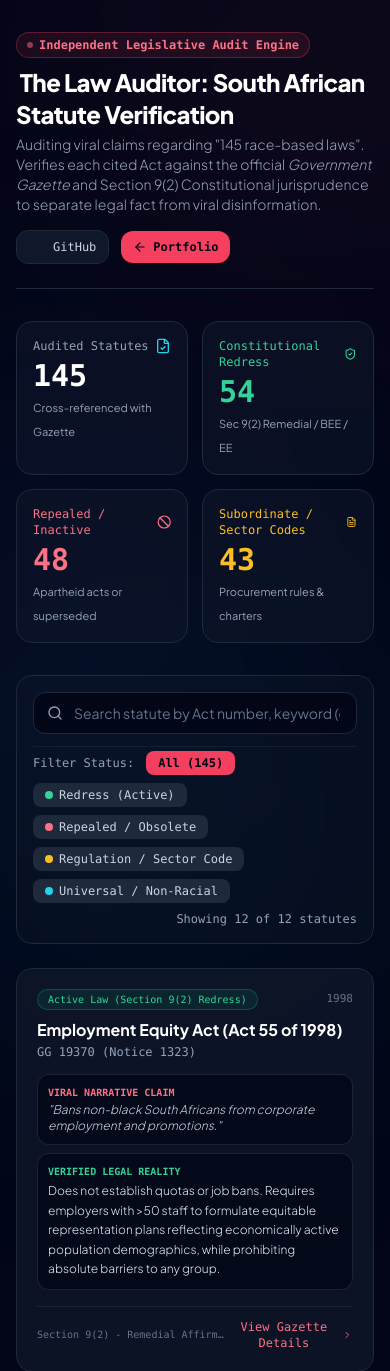
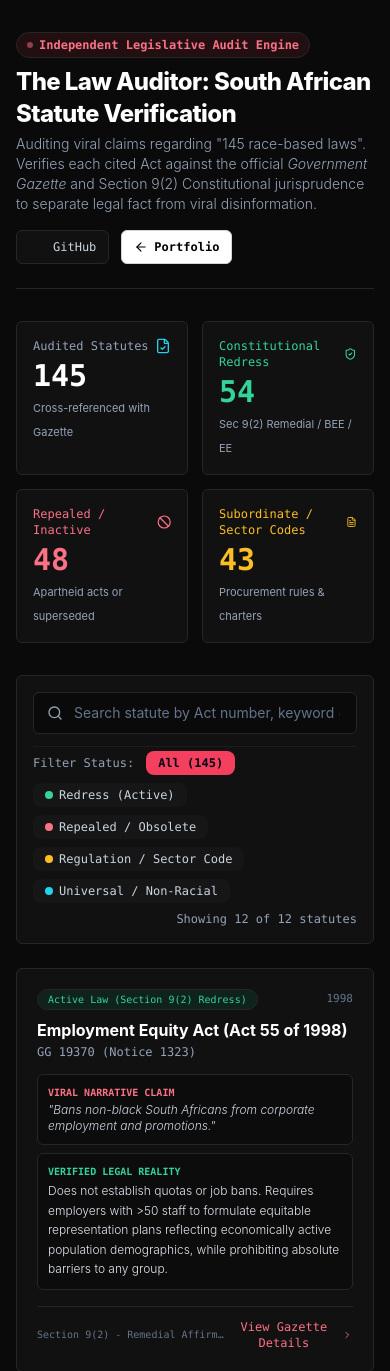
Before and after one commit to BongaManzini/racelaw-auditor, a plain HTML site: page index.html in a window 390 px wide. Shown: the top 1371 px of the page. Drawn offline with nearby package versions, Linux system fonts and the light colour scheme.

Commit message:
style: convert to minimal dark-mode SaaS interface with hard borders and zero glows

```diff
--- a/index.html
+++ b/index.html
@@ -10,32 +10,27 @@
   <link href="https://fonts.googleapis.com/css2?family=Plus+Jakarta+Sans:wght@300;400;500;600;700;800&family=JetBrains+Mono:wght@400;500;600&display=swap" rel="stylesheet">
   <script src="https://unpkg.com/lucide@latest"></script>
   <style>
-    body { font-family: 'Plus Jakarta Sans', sans-serif; }
+    body { font-family: 'Inter', -apple-system, BlinkMacSystemFont, 'Segoe UI', Roboto, sans-serif, sans-serif; }
     .font-mono { font-family: 'JetBrains Mono', monospace; }
   </style>
 </head>
-<body class="bg-slate-950 text-slate-100 min-h-screen selection:bg-rose-500/20 selection:text-rose-400">
+<body class="bg-[#0a0a0a] text-slate-100 min-h-screen selection:bg-rose-500/20 selection:text-rose-400">
 
-  <!-- Ambient background glow -->
-  <div class="fixed inset-0 pointer-events-none z-0">
-    <div class="absolute -top-32 left-1/3 w-96 h-96 bg-rose-500/10 rounded-full blur-[140px]"></div>
-    <div class="absolute top-1/2 -left-40 w-96 h-96 bg-indigo-500/10 rounded-full blur-[150px]"></div>
-    <div class="absolute -bottom-40 right-10 w-96 h-96 bg-cyan-500/10 rounded-full blur-[140px]"></div>
-  </div>
+
 
   <div class="relative z-10 max-w-6xl mx-auto px-4 sm:px-6 py-8">
     <!-- Header -->
-    <header class="border-b border-slate-800 pb-6 mb-8 flex flex-col md:flex-row md:items-center justify-between gap-4">
+    <header class="border-b border-[#262626] pb-6 mb-8 flex flex-col md:flex-row md:items-center justify-between gap-4">
       <div>
         <div class="flex items-center gap-2 mb-2">
-          <span class="px-2.5 py-1 rounded-full text-xs font-mono font-semibold bg-rose-500/10 text-rose-400 border border-rose-500/30 flex items-center gap-1.5">
+          <span class="px-2.5 py-1 rounded-full text-xs font-mono font-semibold bg-rose-500/10 text-rose-400 border border-[#262626] flex items-center gap-1.5">
             <span class="w-1.5 h-1.5 rounded-full bg-rose-400 animate-pulse"></span>
             Independent Legislative Audit Engine
           </span>
           <span class="text-xs font-mono text-slate-400 hidden sm:inline">SA Informatics Master Portfolio</span>
         </div>
         <h1 class="text-2xl sm:text-4xl font-extrabold tracking-tight text-white flex items-center gap-3">
-          <span>️ The Law Auditor: South African Statute Verification</span>
+          <span>The Law Auditor: South African Statute Verification</span>
         </h1>
         <p class="text-slate-400 text-sm sm:text-base mt-1 max-w-2xl font-light">
           Auditing viral claims regarding "145 race-based laws". Verifies each cited Act against the official <em>Government Gazette</em> and Section 9(2) Constitutional jurisprudence to separate legal fact from viral disinformation.
@@ -43,11 +38,11 @@
       </div>
 
       <div class="flex items-center gap-3">
-        <a href="https://github.com/BongaManzini/racelaw-auditor" target="_blank" rel="noopener noreferrer" class="px-3 py-2 rounded-xl bg-slate-900 border border-slate-800 text-slate-300 hover:text-white hover:border-slate-700 text-xs font-mono flex items-center gap-2 transition-all">
+        <a href="https://github.com/BongaManzini/racelaw-auditor" target="_blank" rel="noopener noreferrer" class="px-3 py-2 rounded-md bg-[#111111] border border-[#262626] text-slate-300 hover:text-white hover:border-[#333333] text-xs font-mono flex items-center gap-2 transition-all">
           <i data-lucide="github" class="w-4 h-4"></i>
           <span>GitHub</span>
         </a>
-        <a href="../" class="px-3 py-2 rounded-xl bg-rose-500 hover:bg-rose-400 text-slate-950 text-xs font-bold font-mono flex items-center gap-1.5 transition-all">
+        <a href="../" class="px-3 py-2 rounded-md bg-white hover:bg-neutral-200 text-black border border-neutral-300 text-xs font-bold font-mono flex items-center gap-1.5 transition-all">
           <i data-lucide="arrow-left" class="w-3.5 h-3.5"></i>
           <span>Portfolio</span>
         </a>
@@ -56,7 +51,7 @@
 
     <!-- Audit Summary Metric Cards -->
     <div class="grid grid-cols-2 sm:grid-cols-4 gap-3.5 mb-8">
-      <div class="bg-slate-900/60 border border-slate-800 rounded-2xl p-4">
+      <div class="bg-[#111111] border border-[#262626] rounded-md p-4">
         <div class="flex items-center justify-between text-xs font-mono text-slate-400">
           <span>Audited Statutes</span>
           <i data-lucide="file-check" class="w-4 h-4 text-cyan-400"></i>
@@ -65,7 +60,7 @@
         <span class="text-[11px] text-slate-400">Cross-referenced with Gazette</span>
       </div>
 
-      <div class="bg-slate-900/60 border border-slate-800 rounded-2xl p-4">
+      <div class="bg-[#111111] border border-[#262626] rounded-md p-4">
         <div class="flex items-center justify-between text-xs font-mono text-emerald-400">
           <span>Constitutional Redress</span>
           <i data-lucide="shield-check" class="w-4 h-4 text-emerald-400"></i>
@@ -74,7 +69,7 @@
         <span class="text-[11px] text-slate-400">Sec 9(2) Remedial / BEE / EE</span>
       </div>
 
-      <div class="bg-slate-900/60 border border-slate-800 rounded-2xl p-4">
+      <div class="bg-[#111111] border border-[#262626] rounded-md p-4">
         <div class="flex items-center justify-between text-xs font-mono text-rose-400">
           <span>Repealed / Inactive</span>
           <i data-lucide="ban" class="w-4 h-4 text-rose-400"></i>
@@ -83,7 +78,7 @@
         <span class="text-[11px] text-slate-400">Apartheid acts or superseded</span>
       </div>
 
-      <div class="bg-slate-900/60 border border-slate-800 rounded-2xl p-4">
+      <div class="bg-[#111111] border border-[#262626] rounded-md p-4">
         <div class="flex items-center justify-between text-xs font-mono text-amber-400">
           <span>Subordinate / Sector Codes</span>
           <i data-lucide="file-text" class="w-4 h-4 text-amber-400"></i>
@@ -94,7 +89,7 @@
     </div>
 
     <!-- Search & Filter Controls -->
-    <div class="bg-slate-900/40 border border-slate-800 rounded-2xl p-4 mb-6 space-y-3">
+    <div class="bg-[#111111] border border-[#262626] rounded-md p-4 mb-6 space-y-3">
       <div class="flex flex-col sm:flex-row gap-3">
         <div class="relative flex-1">
           <i data-lucide="search" class="w-4 h-4 text-slate-400 absolute left-3.5 top-1/2 -translate-y-1/2"></i>
@@ -102,30 +97,30 @@
             type="text"
             id="search-input"
             placeholder="Search statute by Act number, keyword (e.g. 'Employment Equity', 'Gazette', 'Land', 'BEE')..."
-            class="w-full bg-slate-950 border border-slate-800 rounded-xl pl-10 pr-4 py-2.5 text-sm text-slate-100 placeholder-slate-500 focus:outline-none focus:border-rose-500/50"
+            class="w-full bg-[#0a0a0a] border border-[#262626] rounded-md pl-10 pr-4 py-2.5 text-sm text-slate-100 placeholder-slate-500 focus:outline-none focus:border-rose-500/50"
             oninput="filterLaws()"
           >
         </div>
       </div>
 
-      <div class="flex flex-wrap items-center gap-2 pt-1 border-t border-slate-800/60">
+      <div class="flex flex-wrap items-center gap-2 pt-1 border-t border-[#262626]/60">
         <span class="text-xs font-mono text-slate-400 mr-1">Filter Status:</span>
         <button onclick="setStatusFilter('ALL')" id="filter-all" class="px-3 py-1 rounded-lg text-xs font-mono font-bold bg-rose-500 text-slate-950 transition-all">
           All (145)
         </button>
-        <button onclick="setStatusFilter('REDRESS')" id="filter-redress" class="px-3 py-1 rounded-lg text-xs font-mono font-medium bg-slate-800 text-slate-300 hover:text-white transition-all flex items-center gap-1.5">
+        <button onclick="setStatusFilter('REDRESS')" id="filter-redress" class="px-3 py-1 rounded-lg text-xs font-mono font-medium bg-[#161616] text-slate-300 hover:text-white transition-all flex items-center gap-1.5">
           <span class="w-2 h-2 rounded-full bg-emerald-400"></span>
           <span>Redress (Active)</span>
         </button>
-        <button onclick="setStatusFilter('REPEALED')" id="filter-repealed" class="px-3 py-1 rounded-lg text-xs font-mono font-medium bg-slate-800 text-slate-300 hover:text-white transition-all flex items-center gap-1.5">
+        <button onclick="setStatusFilter('REPEALED')" id="filter-repealed" class="px-3 py-1 rounded-lg text-xs font-mono font-medium bg-[#161616] text-slate-300 hover:text-white transition-all flex items-center gap-1.5">
           <span class="w-2 h-2 rounded-full bg-rose-400"></span>
           <span>Repealed / Obsolete</span>
         </button>
-        <button onclick="setStatusFilter('REGULATION')" id="filter-regulation" class="px-3 py-1 rounded-lg text-xs font-mono font-medium bg-slate-800 text-slate-300 hover:text-white transition-all flex items-center gap-1.5">
+        <button onclick="setStatusFilter('REGULATION')" id="filter-regulation" class="px-3 py-1 rounded-lg text-xs font-mono font-medium bg-[#161616] text-slate-300 hover:text-white transition-all flex items-center gap-1.5">
           <span class="w-2 h-2 rounded-full bg-amber-400"></span>
           <span>Regulation / Sector Code</span>
         </button>
-        <button onclick="setStatusFilter('UNIVERSAL')" id="filter-universal" class="px-3 py-1 rounded-lg text-xs font-mono font-medium bg-slate-800 text-slate-300 hover:text-white transition-all flex items-center gap-1.5">
+        <button onclick="setStatusFilter('UNIVERSAL')" id="filter-universal" class="px-3 py-1 rounded-lg text-xs font-mono font-medium bg-[#161616] text-slate-300 hover:text-white transition-all flex items-center gap-1.5">
           <span class="w-2 h-2 rounded-full bg-cyan-400"></span>
           <span>Universal / Non-Racial</span>
         </button>
@@ -142,9 +137,9 @@
     </div>
 
     <!-- Detail Modal -->
-    <div id="detail-modal" class="fixed inset-0 z-50 bg-slate-950/80 backdrop-blur-sm hidden items-center justify-center p-4">
-      <div class="bg-slate-900 border border-slate-700 max-w-2xl w-full rounded-3xl p-6 sm:p-8 relative shadow-2xl max-h-[90vh] overflow-y-auto">
-        <button onclick="closeModal()" class="absolute top-5 right-5 p-2 rounded-xl text-slate-400 hover:text-white hover:bg-slate-800">
+    <div id="detail-modal" class="fixed inset-0 z-50 bg-[#0a0a0a]/80  hidden items-center justify-center p-4">
+      <div class="bg-[#111111] border border-[#333333] max-w-2xl w-full rounded-md p-6 sm:p-8 relative  max-h-[90vh] overflow-y-auto">
+        <button onclick="closeModal()" class="absolute top-5 right-5 p-2 rounded-md text-slate-400 hover:text-white hover:bg-[#161616]">
           <i data-lucide="x" class="w-5 h-5"></i>
         </button>
         <div id="modal-content">
@@ -154,9 +149,9 @@
     </div>
 
     <!-- Constitutional Law Grounding Reference -->
-    <section class="mt-12 bg-slate-900/60 border border-slate-800 rounded-3xl p-6 sm:p-8">
+    <section class="mt-12 bg-[#111111] border border-[#262626] rounded-md p-6 sm:p-8">
       <div class="flex items-start gap-4">
-        <div class="w-12 h-12 rounded-2xl bg-indigo-500/10 text-indigo-400 flex items-center justify-center shrink-0">
+        <div class="w-12 h-12 rounded-md bg-indigo-500/10 text-indigo-400 flex items-center justify-center shrink-0">
           <i data-lucide="scale" class="w-6 h-6"></i>
         </div>
         <div>
@@ -164,7 +159,7 @@
           <p class="text-sm text-slate-300 font-light leading-relaxed mb-4">
             Under South African jurisprudence, affirmative action and redress legislation are explicitly governed by <strong>Section 9(2) of the 1996 Constitution</strong>:
           </p>
-          <blockquote class="p-4 rounded-xl bg-slate-950 border-l-4 border-emerald-500 text-xs sm:text-sm font-mono text-slate-300 leading-relaxed italic">
+          <blockquote class="p-4 rounded-md bg-[#0a0a0a] border-l-4 border-emerald-500 text-xs sm:text-sm font-mono text-slate-300 leading-relaxed italic">
             "To promote the achievement of equality, legislative and other measures designed to protect or advance persons, or categories of persons, disadvantaged by unfair discrimination may be taken."
           </blockquote>
           <p class="text-xs text-slate-400 mt-4 leading-relaxed font-light">
@@ -175,7 +170,7 @@
     </section>
 
     <!-- Footer -->
-    <footer class="mt-12 pt-6 border-t border-slate-800/80 flex flex-col sm:flex-row items-center justify-between text-xs text-slate-500 font-mono gap-4">
+    <footer class="mt-12 pt-6 border-t border-[#262626] flex flex-col sm:flex-row items-center justify-between text-xs text-slate-500 font-mono gap-4">
       <p>© Bonga Manzini • UNISA BSc Informatics • The Law Auditor Project</p>
       <div class="flex items-center gap-4">
         <a href="https://github.com/BongaManzini/racelaw-auditor" target="_blank" class="hover:text-rose-400 transition-colors">GitHub Repository</a>
@@ -372,7 +367,7 @@
 
       if (filtered.length === 0) {
         container.innerHTML = `
-          <div class="col-span-full py-12 text-center bg-slate-900/40 rounded-2xl border border-slate-800">
+          <div class="col-span-full py-12 text-center bg-[#111111] rounded-md border border-[#262626]">
             <i data-lucide="search-x" class="w-10 h-10 text-slate-600 mx-auto mb-2"></i>
             <h4 class="text-white font-bold text-sm">No statutes found</h4>
             <p class="text-xs text-slate-400 mt-1">Try another search term or reset filters.</p>
@@ -383,25 +378,25 @@
       }
 
       container.innerHTML = filtered.map(law => {
-        let tagColor = 'bg-slate-800 text-slate-300 border-slate-700';
-        let badgeColor = 'bg-slate-800 text-slate-400';
+        let tagColor = 'bg-[#161616] text-slate-300 border-[#333333]';
+        let badgeColor = 'bg-[#161616] text-slate-400';
 
         if (law.category === 'REDRESS') {
-          tagColor = 'bg-emerald-500/10 text-emerald-400 border-emerald-500/30';
+          tagColor = 'bg-emerald-500/10 text-emerald-400 border-[#262626]';
           badgeColor = 'text-emerald-400';
         } else if (law.category === 'REPEALED') {
-          tagColor = 'bg-rose-500/10 text-rose-400 border-rose-500/30';
+          tagColor = 'bg-rose-500/10 text-rose-400 border-[#262626]';
           badgeColor = 'text-rose-400';
         } else if (law.category === 'REGULATION') {
-          tagColor = 'bg-amber-500/10 text-amber-400 border-amber-500/30';
+          tagColor = 'bg-amber-500/10 text-amber-400 border-[#262626]';
           badgeColor = 'text-amber-400';
         } else if (law.category === 'UNIVERSAL') {
-          tagColor = 'bg-cyan-500/10 text-cyan-400 border-cyan-500/30';
+          tagColor = 'bg-cyan-500/10 text-cyan-400 border-[#262626]';
           badgeColor = 'text-cyan-400';
         }
 
         return `
-          <div class="bg-slate-900/80 border border-slate-800 hover:border-slate-700 rounded-2xl p-5 flex flex-col justify-between transition-all group">
+          <div class="bg-[#111111] border border-[#262626] hover:border-[#333333] rounded-md p-5 flex flex-col justify-between transition-all group">
             <div>
               <div class="flex items-center justify-between gap-2 mb-2">
                 <span class="px-2.5 py-0.5 rounded-full text-[10px] font-mono border ${tagColor}">
@@ -416,19 +411,19 @@
               <p class="text-xs font-mono text-slate-400 mt-0.5">${law.gazette}</p>
 
               <div class="mt-3.5 space-y-2">
-                <div class="p-2.5 rounded-xl bg-slate-950/70 border border-slate-800/80">
+                <div class="p-2.5 rounded-md bg-[#0a0a0a]/70 border border-[#262626]">
                   <span class="text-[10px] font-mono uppercase text-rose-400 font-bold block mb-0.5">Viral Narrative Claim</span>
                   <p class="text-xs text-slate-300 italic font-light">${law.viralClaim}</p>
                 </div>
 
-                <div class="p-2.5 rounded-xl bg-slate-950/70 border border-slate-800/80">
+                <div class="p-2.5 rounded-md bg-[#0a0a0a]/70 border border-[#262626]">
                   <span class="text-[10px] font-mono uppercase text-emerald-400 font-bold block mb-0.5">Verified Legal Reality</span>
                   <p class="text-xs text-slate-200 font-light leading-relaxed">${law.legalReality}</p>
                 </div>
               </div>
             </div>
 
-            <div class="mt-4 pt-3 border-t border-slate-800/80 flex items-center justify-between">
+            <div class="mt-4 pt-3 border-t border-[#262626] flex items-center justify-between">
               <span class="text-[10px] font-mono text-slate-500 truncate max-w-[200px]">
                 ${law.constitutionalBase}
               </span>
@@ -453,7 +448,7 @@
         if (f.toUpperCase() === filter) {
           btn.className = 'px-3 py-1 rounded-lg text-xs font-mono font-bold bg-rose-500 text-slate-950 transition-all';
         } else {
-          btn.className = 'px-3 py-1 rounded-lg text-xs font-mono font-medium bg-slate-800 text-slate-300 hover:text-white transition-all flex items-center gap-1.5';
+          btn.className = 'px-3 py-1 rounded-lg text-xs font-mono font-medium bg-[#161616] text-slate-300 hover:text-white transition-all flex items-center gap-1.5';
         }
       });
 
@@ -470,7 +465,7 @@
 
       const content = document.getElementById('modal-content');
       content.innerHTML = `
-        <span class="px-2.5 py-1 rounded-full text-xs font-mono border bg-slate-800 text-slate-300 border-slate-700 mb-3 inline-block">
+        <span class="px-2.5 py-1 rounded-full text-xs font-mono border bg-[#161616] text-slate-300 border-[#333333] mb-3 inline-block">
           ${law.statusText}
         </span>
         <h2 class="text-xl sm:text-2xl font-bold text-white mb-1">${law.actName}</h2>
@@ -482,12 +477,12 @@
             <p class="text-slate-200 leading-relaxed font-light">${law.fullDetails}</p>
           </div>
 
-          <div class="p-3.5 rounded-2xl bg-slate-950 border border-slate-800">
+          <div class="p-3.5 rounded-md bg-[#0a0a0a] border border-[#262626]">
             <h4 class="text-xs font-mono uppercase text-rose-400 font-bold mb-1">The Viral Claim</h4>
             <p class="text-slate-300 italic font-light">${law.viralClaim}</p>
           </div>
 
-          <div class="p-3.5 rounded-2xl bg-slate-950 border border-slate-800">
+          <div class="p-3.5 rounded-md bg-[#0a0a0a] border border-[#262626]">
             <h4 class="text-xs font-mono uppercase text-emerald-400 font-bold mb-1">Verified Constitutional Position</h4>
             <p class="text-slate-200 leading-relaxed font-light">${law.legalReality}</p>
           </div>
@@ -498,8 +493,8 @@
           </div>
         </div>
 
-        <div class="pt-4 border-t border-slate-800 flex justify-end">
-          <button onclick="closeModal()" class="px-4 py-2 rounded-xl bg-slate-800 hover:bg-slate-700 text-xs font-mono text-white transition-all">
+        <div class="pt-4 border-t border-[#262626] flex justify-end">
+          <button onclick="closeModal()" class="px-4 py-2 rounded-md bg-[#161616] hover:bg-slate-700 text-xs font-mono text-white transition-all">
             Close Audit File
           </button>
         </div>
```
